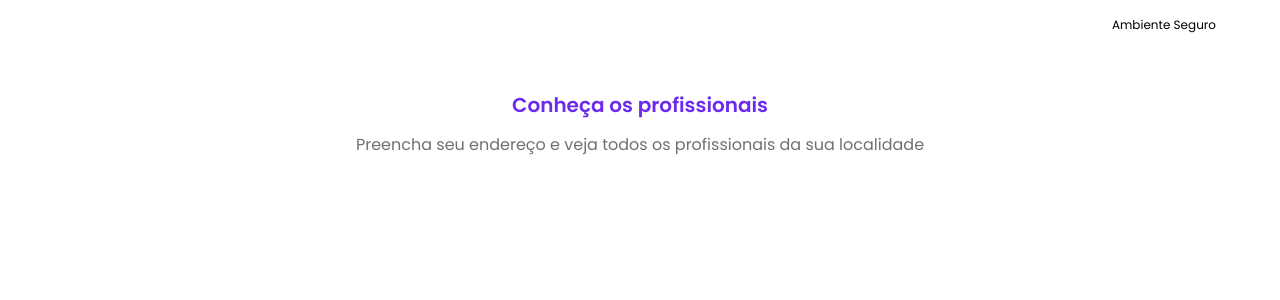
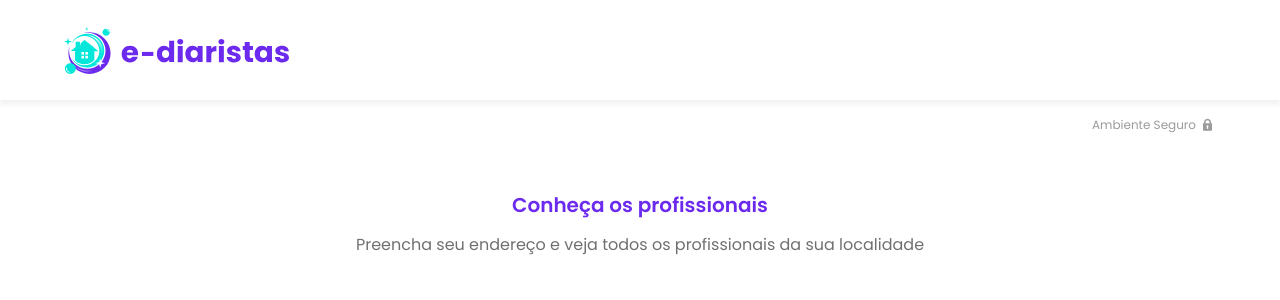
Before and after one commit to Flaviohmm/treinaweb-multistack, a Next.js app: page / in a window 1280 px wide. Shown: the top 300 px of the page. Built offline with nearby package versions, Linux system fonts and the light colour scheme.

Commit message:
Estilizando o Header

```diff
--- a/src/pages/_app.tsx
+++ b/src/pages/_app.tsx
@@ -3,6 +3,7 @@ import type { AppProps } from 'next/app'
 import { ThemeProvider } from "@mui/material"
 import theme from "ui/themes/theme"
 import Head from "next/head"
+import Header from 'ui/components/surfaces/Header/Header'
 
 function MyApp({ Component, pageProps }: AppProps) {
   return (
@@ -20,6 +21,7 @@ function MyApp({ Component, pageProps }: AppProps) {
         />
       </Head>
       <ThemeProvider theme={theme}>
+        <Header />
         <Component {...pageProps}/>
       </ThemeProvider>
     </>
--- a/src/ui/components/feedback/SafeEnvironment/SafeEnvironment.style.tsx
+++ b/src/ui/components/feedback/SafeEnvironment/SafeEnvironment.style.tsx
@@ -1,7 +1,9 @@
 import { experimentalStyled as styled } from '@mui/material'
 
 export const SafeEnvironmentContainer = styled('div')`
+    color: ${({theme}) => theme.palette.text.secondary};
+    background-color: ${({theme}) => theme.palette.background.default};
     text-align: right;
-    padding: 16px 0px;
+    padding: ${({theme}) => theme.spacing(2)} 0;
     font-size: 12px;
 `
--- a/src/ui/components/feedback/SafeEnvironment/SafeEnvironment.tsx
+++ b/src/ui/components/feedback/SafeEnvironment/SafeEnvironment.tsx
@@ -6,7 +6,7 @@ const SafeEnvironment = () => {
     return (
         <SafeEnvironmentContainer>
             <Container>
-                Ambiente Seguro
+                Ambiente Seguro <i className={"twf-lock"} />
             </Container>
         </SafeEnvironmentContainer>
     )
--- /dev/null
+++ b/src/ui/components/surfaces/Header/Header.style.tsx
@@ -0,0 +1,28 @@
+import { experimentalStyled as styled } from "@mui/material";
+import { AppBar } from "@mui/material";
+
+export const HeaderAppBar = styled(AppBar)`
+    background-color: ${({theme}) => theme.palette.background.paper};
+    box-shadow: 0px 5px 4px rgba(0, 0, 0, 0.05);
+
+    ${({ theme }) => theme.breakpoints.up("md")} {
+        .MuiToolbar-root {
+            height: 100px;
+        }
+    }
+
+    ${({ theme }) => theme.breakpoints.down("md")} {
+        .MuiToolbar-root {
+            display: flex;
+            justify-content: center;
+        }
+    }
+`
+
+export const HeaderLogo = styled("img")`
+    height: 25px;
+
+    ${({ theme }) => theme.breakpoints.up("md")} {
+        height: 47px;
+    }
+`
--- /dev/null
+++ b/src/ui/components/surfaces/Header/Header.tsx
@@ -0,0 +1,15 @@
+import React from "react";
+import { HeaderAppBar, HeaderLogo } from "./Header.style";
+import { Toolbar, Container } from "@mui/material";
+
+const Header: React.FC = () => {
+    return (
+        <HeaderAppBar position={"sticky"}>
+            <Toolbar component={Container}>
+                <HeaderLogo src={"/img/logos/logo.svg"} alt={"e-diaristas"} />
+            </Toolbar>
+        </HeaderAppBar>
+    )
+}
+
+export default Header
```
